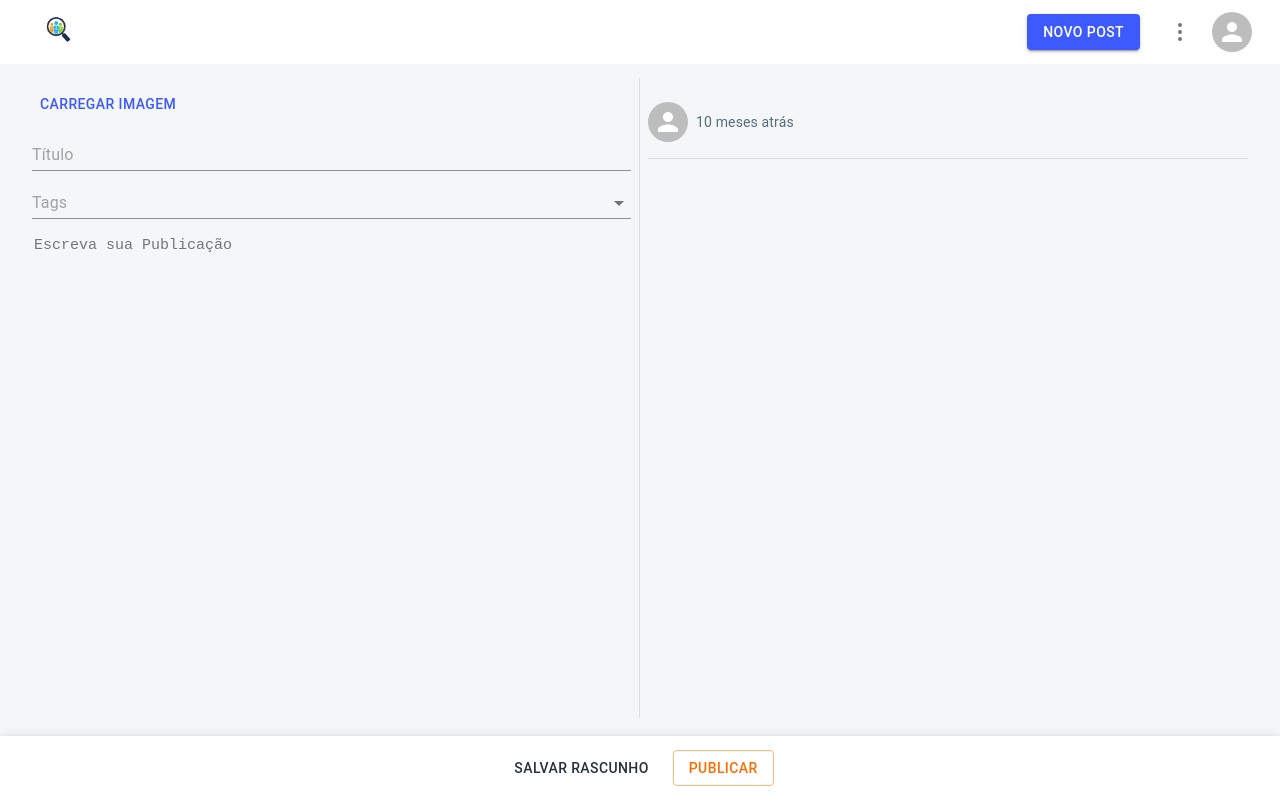
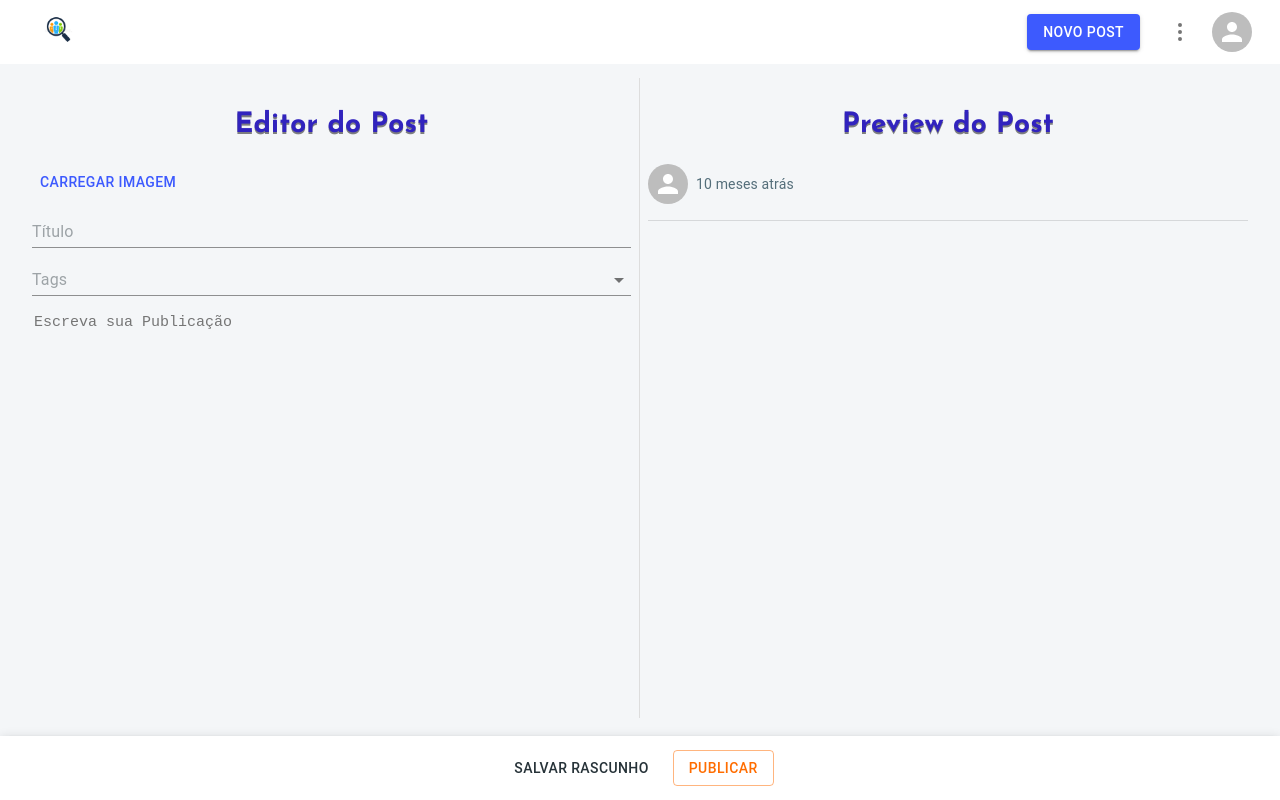
Before and after one commit to sonic27289/TCC-Jobs, a React (Create React App) app: page /post/new in a window 1280 px wide. Built offline with nearby package versions, Linux system fonts and the light colour scheme; no server answers.

Commit message:
Atualizações

```diff
--- a/src/pages/Post/New/index.js
+++ b/src/pages/Post/New/index.js
@@ -8,11 +8,12 @@ import Box from "@material-ui/core/Box";
 // import Button from '@material-ui/core/Button';
 // import TextField from '@material-ui/core/TextField';
 // import Autocomplete from '@material-ui/lab/Autocomplete';
-// import Typography from "@material-ui/core/Typography";
+import Typography from "@material-ui/core/Typography";
 // import Divider from "@material-ui/core/Divider";
 // import Avatar from "@material-ui/core/Avatar";
 // import {useDropzone} from 'react-dropzone';
 // import ReactMarkdown from "react-markdown";
+import './styles.css';
 
 import PostEditor from "./Editor";
 import PostPreview from "./Preview";
@@ -91,6 +92,13 @@ const useStyles = makeStyles((theme) => ({
     },
     avatar: {
         marginRight: theme.spacing(1),
+    },
+    title: {
+        color: theme.palette.primary,
+        alignItems: 'center',
+        display: 'flex',
+        paddingLeft: '200px',
+        paddingRight: '150px'
     }
 }));
 
@@ -144,9 +152,11 @@ function NewPost(){
             <main className={classes.main}>
                     <Box display="flex" className={classes.box}>
                         <Box className={classes.box1}>
+                            <Typography variant="h1" class="title">Editor do Post</Typography>
                             <PostEditor></PostEditor>
                         </Box>
                         <Box className={classes.box2}>
+                        <Typography variant="h1" class="title">Preview do Post</Typography>
                             <PostPreview></PostPreview>
                         </Box>
                     </Box>
--- /dev/null
+++ b/src/pages/Post/New/styles.css
@@ -0,0 +1,11 @@
+@import url(https://fonts.googleapis.com/css?family=Leckerli+One);
+@import url(https://fonts.googleapis.com/css?family=Open+Sans);
+@import url(https://fonts.googleapis.com/css?family=Montserrat:400,700|Josefin+Sans:400,600,700,400italic,600italic);
+
+.title {
+    font-family: 'josefin sans';
+    font-weight: 700;
+    text-shadow: 0 2px rgba(5, 5, 5, 0.5);
+    text-align: center;
+    color: #3123be;
+}
--- a/src/pages/Profile/Posts.js
+++ b/src/pages/Profile/Posts.js
@@ -17,11 +17,11 @@ function Posts() {
   });
 
   return (
-    <>
+    <div>
       {posts1.map((post1) => (
         <PostCard key={post1.id} post={post1} />
       ))}
-    </>
+    </div>
   );
 }
 
--- a/src/pages/Profile/index.js
+++ b/src/pages/Profile/index.js
@@ -17,7 +17,8 @@ import Connections from "./Connections";
 const useStyles = makeStyles((theme) => ({
    root: {
     height: '100%',
-    paddingTop: 90,
+    paddingTop: 100,
+    backgroundColor: theme.palette.background.dark
    }
 }));
 
@@ -49,16 +50,18 @@ function Profile() {
     }
 
     return (
-        <Container maxWidth="lg">
+        <div className={classes.root}>
             <Header></Header>
-            <Grid container spacing={4} className={classes.root}>
+                <Container maxWidth="lg" >
+
+                    <Grid container spacing={4} >
                         <Grid item md={4} xs={12}>
                             <AccountProfile></AccountProfile>
                         </Grid>
                         <Grid item md={8} xs={12}>
                         <Tabs value={tab} onChange={handleChange}>
-                    <Tab label="Posts"></Tab>
-                    <Tab label="Conexões"></Tab>
+                            <Tab label="Posts" color="primary" textColor="primary"></Tab>
+                            <Tab label="Conexões" color="primary" textColor="primary"></Tab>
                         </Tabs>
                         <TabPanel value={tab} index={0}>
                                 <Posts></Posts>
@@ -69,6 +72,7 @@ function Profile() {
                         </Grid>
                     </Grid>
                 </Container>
+        </div>
     )
 }
 
```
Lines whose indentation alone changed are shown as unchanged.
